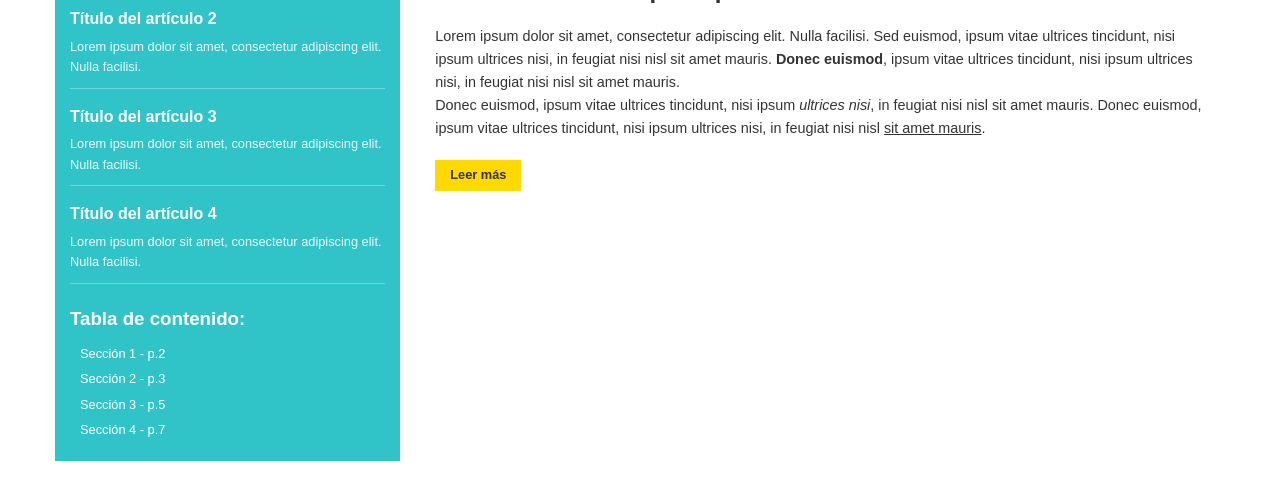
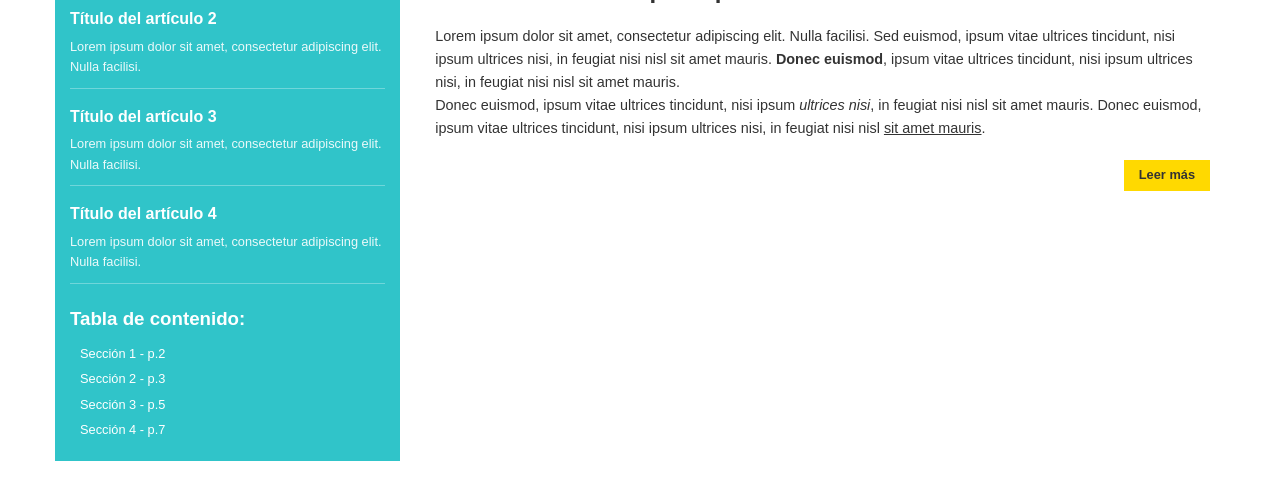
Before and after one commit to Raulmasato/EjemploRepo, a plain HTML site: page PRUEBA/index.html in a window 1280 px wide. Shown: the part 299-798 px from the top of the page. Drawn offline with Linux system fonts and the light colour scheme.

Commit message:
Update styles.css

```diff
--- a/PRUEBA/styles.css
+++ b/PRUEBA/styles.css
@@ -140,14 +140,15 @@ a:hover {
 }
 
 .read-more {
-  display: inline-block;
+  display: flex;
   background-color: var(--color-amarillo);
   color: var(--color-texto);
   padding: 5px 15px;
   font-size: 0.8rem;
   font-weight: bold;
-  border: none;
+
   cursor: pointer;
+  float: right;
 }
 
 /* Media queries para diseño responsive */
```
